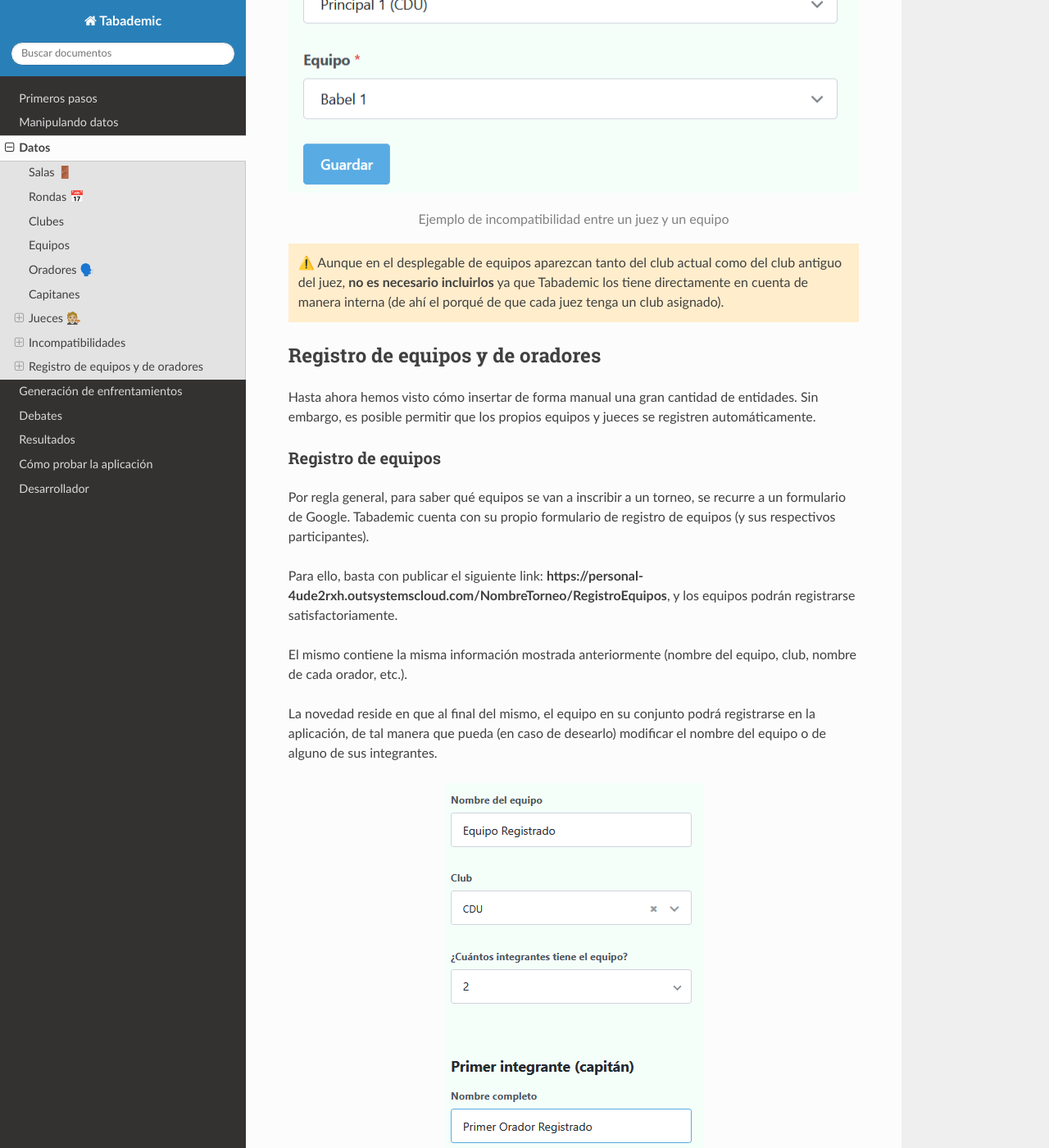
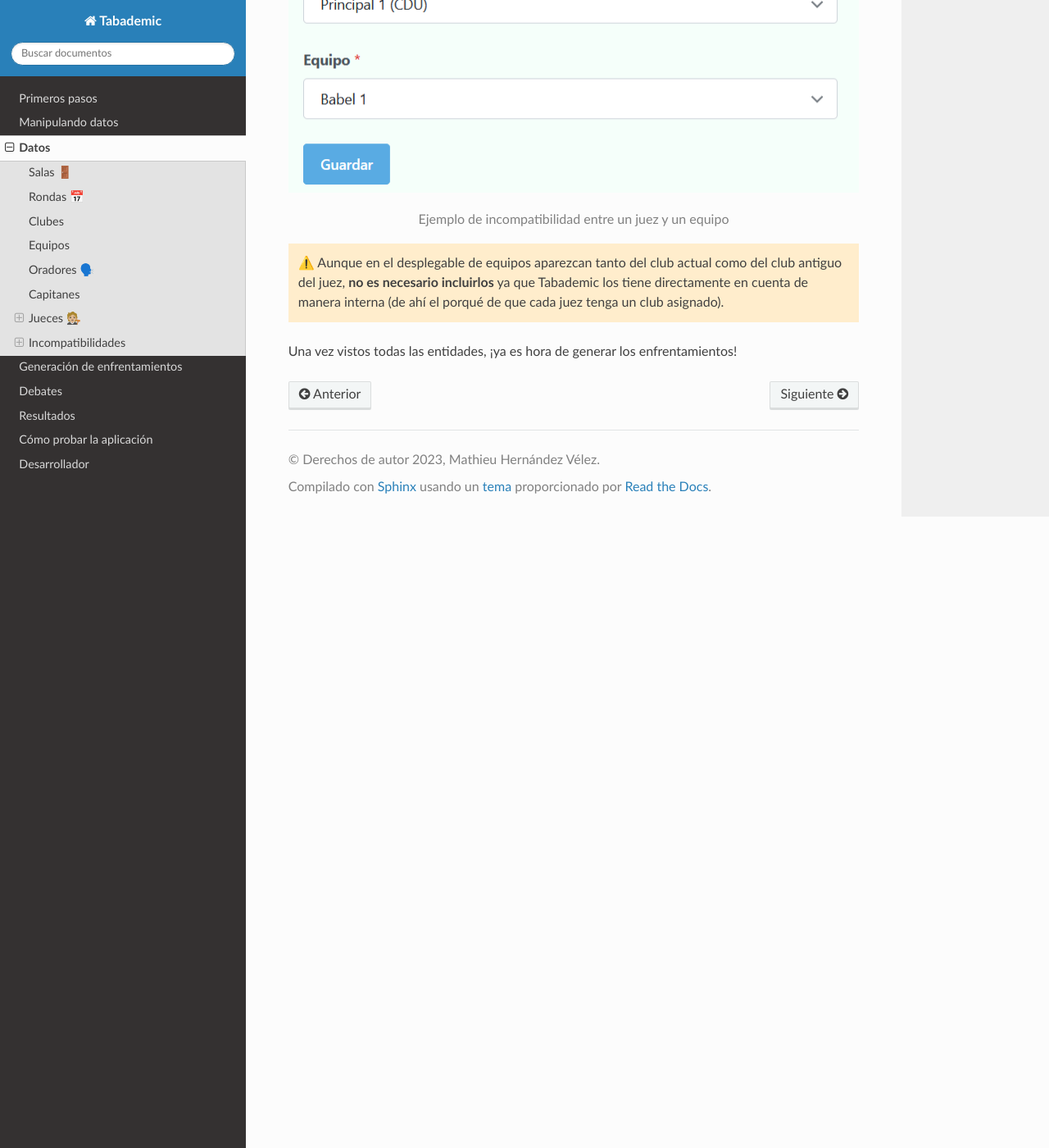
Before and after one commit to Mateo803/Tabademic-docs, a Sphinx documentation site: the page built from docs/source/datos.md, in a window 1280 px wide and 1400 px high, scrolled down 9584 px. Shown: the whole window at 82% size. Built offline with Sphinx 7.4.7 and the Read the Docs theme 2.0.0, drawn with Linux system fonts in a browser that asks for light colours; some of the changed text lies outside the part shown.

Commit message:
Remove Registro

```diff
--- a/docs/source/datos.md
+++ b/docs/source/datos.md
@@ -259,69 +259,4 @@ Similar a la entidad anterior, solo que esta vez el segundo desplegable se refie
 
 </div>
 
-## Registro de equipos y de oradores
-
-Hasta ahora hemos visto cómo insertar de forma manual una gran cantidad de entidades. Sin embargo, es posible permitir que los propios equipos y jueces se registren automáticamente.
-
-### Registro de equipos
-
-Por regla general, para saber qué equipos se van a inscribir a un torneo, se recurre a un formulario de Google. Tabademic cuenta con su propio formulario de registro de equipos (y sus respectivos participantes).
-
-Para ello, basta con publicar el siguiente link: **https://personal-4ude2rxh.outsystemscloud.com/NombreTorneo/RegistroEquipos**, y los equipos podrán registrarse satisfactoriamente.
-
-El mismo contiene la misma información mostrada anteriormente (nombre del equipo, club, nombre de cada orador, etc.).
-
-La novedad reside en que al final del mismo, el equipo en su conjunto podrá registrarse en la aplicación, de tal manera que pueda (en caso de desearlo) modificar el nombre del equipo o de alguno de sus integrantes.
-
-<div class="centered-image">
-
-![Equipo registrándose](_images/registro_equipo.png)
-
-</div>
-
-<div class="caption">Equipo registrándose (versión móvil)</div>
-
-<br>
-
-Una vez hecho el registro, tanto el equipo en cuestión como todos sus integrantes se encontrarán insertados en la aplicación.
-
-![Equipo registrado](_images/equipo_registrado.png)
-
-<div class="caption">Equipo insertado con sus respectivos oradores</div>
-
-<br>
-
-### Registro de jueces
-
-De igual forma, existe un formulario para que los jueces puedan registrarse. Todos los campos son similares a los expuestos anteriormente (exceptuando la puntuación, claro está).
-
-La URL es la siguiente: **https://personal-4ude2rxh.outsystemscloud.com/NombreTorneo/RegistroJueces**
-
-<div class="centered-image">
-
-![Juez registrándose](_images/registro_juez.png)
-
-</div>
-
-<div class="caption">Juez registrándose (versión móvil)</div>
-
-<br>
-
-<div class="centered-image">
-
-![Juez registrado](_images/juez_registrado.png)
-
-</div>
-
-
-<div class="caption">Juez insertado satisfactoriamente</div>
-
-<br>
-
-<div class="tip">
-💡
-La puntuación por defecto de cualquier juez insertado de esta forma será 1.
-
-</div>
-
 Una vez vistos todas las entidades, ¡ya es hora de generar los enfrentamientos!
```
